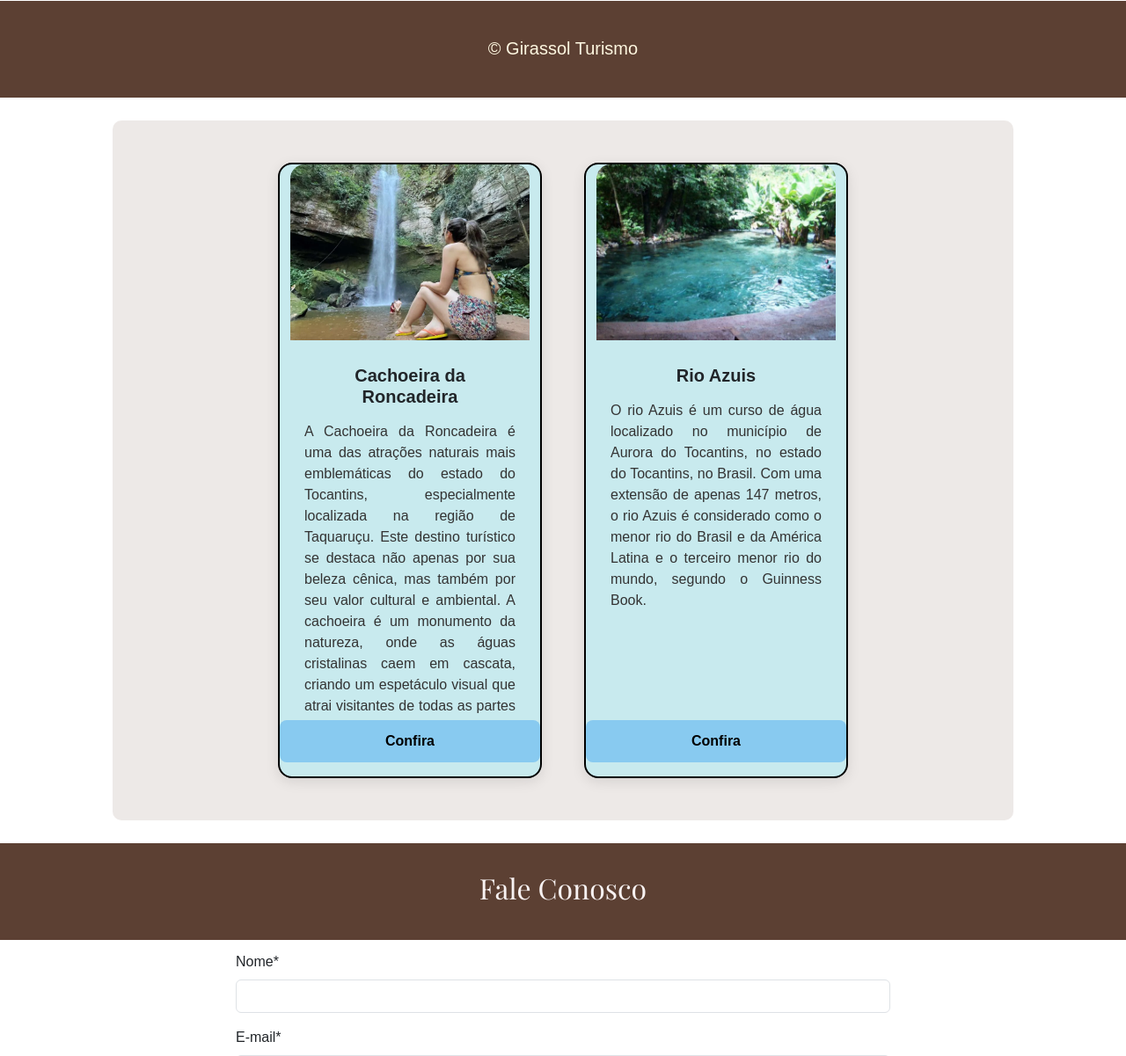
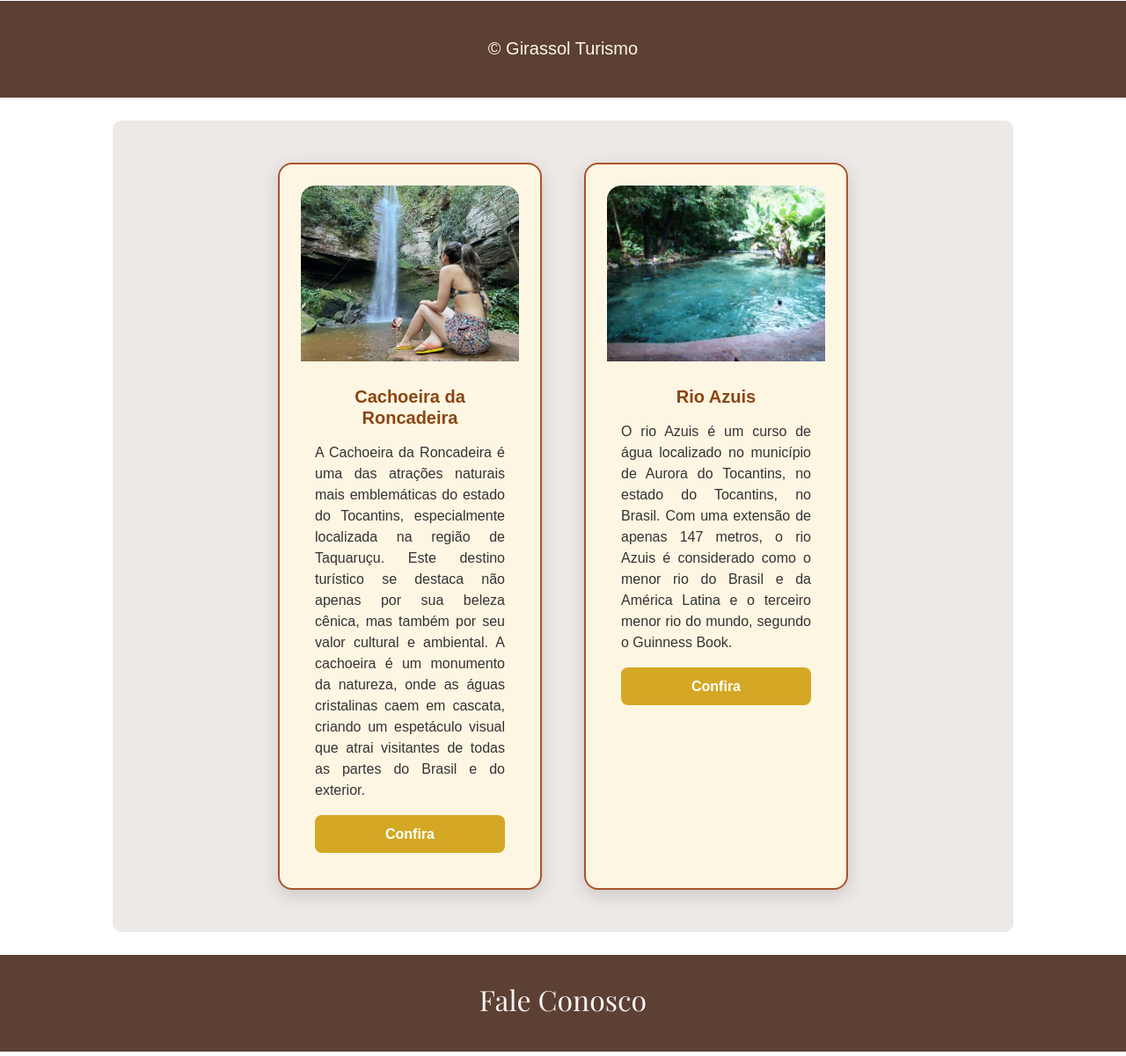
Before and after one commit to Douglas07-cyber/Turismo-Django, a Django app: page / in a window 1280 px wide. Shown: the part 715-1916 px from the top of the page at 88% size. Run offline with Django 5.2, Linux system fonts and the light colour scheme; data comes from the database, SQL or seed files in the repository; both versions use the stored data as it was after the commit; some libraries are stand-ins or nearby versions; grey boxes are pictures that could not be loaded.

Commit message:
Versão 5
Layout dos pacotes

```diff
--- a/home/static/css/style.css
+++ b/home/static/css/style.css
@@ -63,41 +63,25 @@
 }
 
 .card {
-<<<<<<< HEAD
   padding: 1.5rem !important;
   margin: 1rem !important;
   width: 300px;
-  height: 1000px; /* Altura padrão */
+  height: auto;
+  overflow: hidden;
   border-radius: 1rem;
-  border: 2px solid #a8552c; /* Marrom terra */
-  background-color: #fdf6e3; /* Tom claro de bege */
+  border: 2px solid #a8552c;
+  background-color: #fdf6e3;
   box-shadow: 0 6px 20px rgba(0, 0, 0, 0.15);
   display: flex;
   flex-direction: column;
-  position: relative; /* Para posicionar o botão dentro */
-  overflow: hidden;
-=======
-  padding: 1rem !important;
-  margin: 1rem !important;
-  width: 300px;
-  height: 700px; /* Tamanho unificado dos cards */
-  border-radius: 1rem;
-  border: 2px solid black; /* Bordas pretas */
-  box-shadow: 0 4px 15px rgba(0, 0, 0, 0.1);
-  background-color: #c8eaee; /* Azul claro */
-  transition: transform 0.3s ease, box-shadow 0.3s ease;
-  display: flex;
-  flex-direction: column;
->>>>>>> parent of 5bb7966 (Revert "Merge branch 'main' of https://github.com/Douglas07-cyber/Site-Turismo")
+  justify-content: space-between;
+  transition: transform 0.3s, box-shadow 0.3s;
 }
+
 
 .card:hover {
   transform: translateY(-5px);
-<<<<<<< HEAD
   box-shadow: 0 8px 20px rgba(0, 0, 0, 0.25);
-=======
-  box-shadow: 0 8px 20px rgba(0, 0, 0, 0.15);
->>>>>>> parent of 5bb7966 (Revert "Merge branch 'main' of https://github.com/Douglas07-cyber/Site-Turismo")
 }
 
 .card-img-top {
@@ -108,7 +92,6 @@
 }
 
 .card h4 {
-<<<<<<< HEAD
   color: #8B4513 !important; /* Marrom cerrado */
   font-size: 1.25rem;
   font-weight: bold;
@@ -124,58 +107,21 @@
 }
 
 .card .btn {
-  background-color: #d4a825;
+  background-color: #d4a825; /* Dourado cerrado */
   border: none;
   font-weight: bold;
   color: #fff;
   font-size: 1rem;
   padding: 0.6rem 1.5rem;
+  margin: 1rem auto 0 auto; /* CENTRALIZA O BOTÃO */
+  display: block;
   border-radius: 8px;
   transition: background-color 0.3s;
   text-align: center;
-
-  position: absolute;
-  bottom: 1rem;
-  left: 50%;
-  transform: translateX(-50%); /* Centraliza horizontalmente */
 }
 
 .card .btn:hover {
   background-color: #b28c1d;
-  color: #fff;
-}
-
-
-/* === RESPONSIVO === */
-=======
-  color: rgb(236, 16, 16) !important;
-  font-size: 1.25rem; /* Tamanho unificado para o título */
-  font-weight: bold;
-  margin-top: 0.75rem;
-  text-align: center;
-}
-
-.card p {
-  text-align: justify !important;
-  color: #333;
-  font-size: 1rem; /* Tamanho unificado para a descrição */
-  margin-bottom: 1rem;
-  flex-grow: 1; /* Garantir que a descrição ocupe o espaço disponível */
-}
-
-.card .btn {
-  background-color: rgb(136, 202, 240);
-  border: none;
-  font-weight: bold;
-  color: #000;
-  width: 100%;
-  font-size: 1rem; /* Tamanho unificado para o botão */
-  transition: background-color 0.3s;
-  padding: 0.75rem;
-}
-
-.card .btn:hover {
-  background-color: rgb(55, 202, 228);
   color: #fff;
 }
 
```
Also changed, not shown: db.sqlite3, media/pacotes_imagens/Cachoeira.webp (added).
